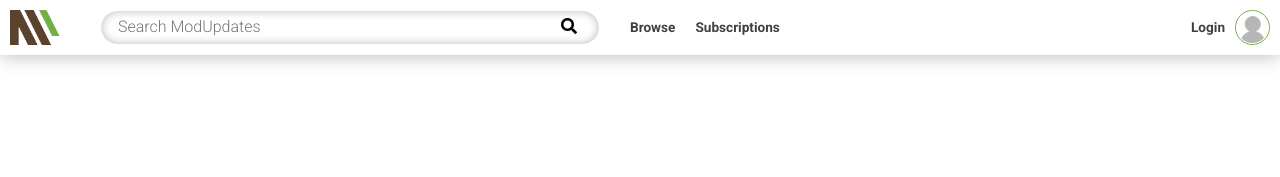
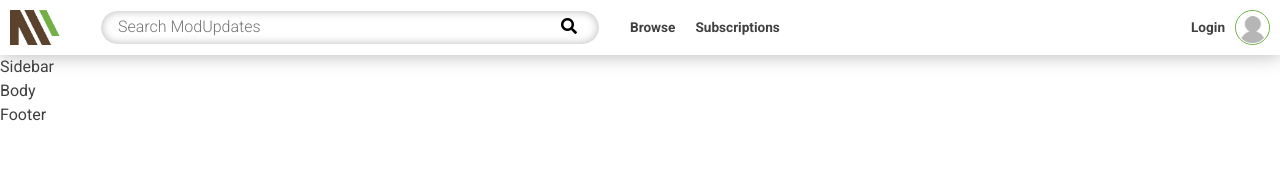
Before and after one commit to BlueOrchard/ModUpdates-Frontend, a Vue app: page / in a window 1280 px wide. Shown: the top 177 px of the page. Built offline with nearby package versions, Linux system fonts and the light colour scheme.

Commit message:
Hooked new templates into main app

```diff
--- a/src/App.vue
+++ b/src/App.vue
@@ -1,16 +1,25 @@
 <template>
   <div id="app">
     <Header />
+    <div class="body-content">
+      <SideBar/>
+      <Body/>
+    </div>
+
+    <Footer />
   </div>
 </template>
 
 <script>
-import Header from './components/Header.vue'
+import Header from './components/Header.vue';
+import Footer from './components/Footer.vue';
+import Body from './components/Body.vue';
+import SideBar from './components/SideBar.vue';
 
 export default {
   name: 'app',
   components: {
-    Header
+    Header, Footer, Body, SideBar
   }
 }
 </script>
--- a/src/scss/main.scss
+++ b/src/scss/main.scss
@@ -17,3 +17,12 @@ html {
 
 // Header Styles
 @import "partial/header";
+
+// Sidebar Styles
+@import "partial/sidebar";
+
+// Body Styles
+@import "partial/body";
+
+// Footer Styles
+@import "partial/footer";
```
